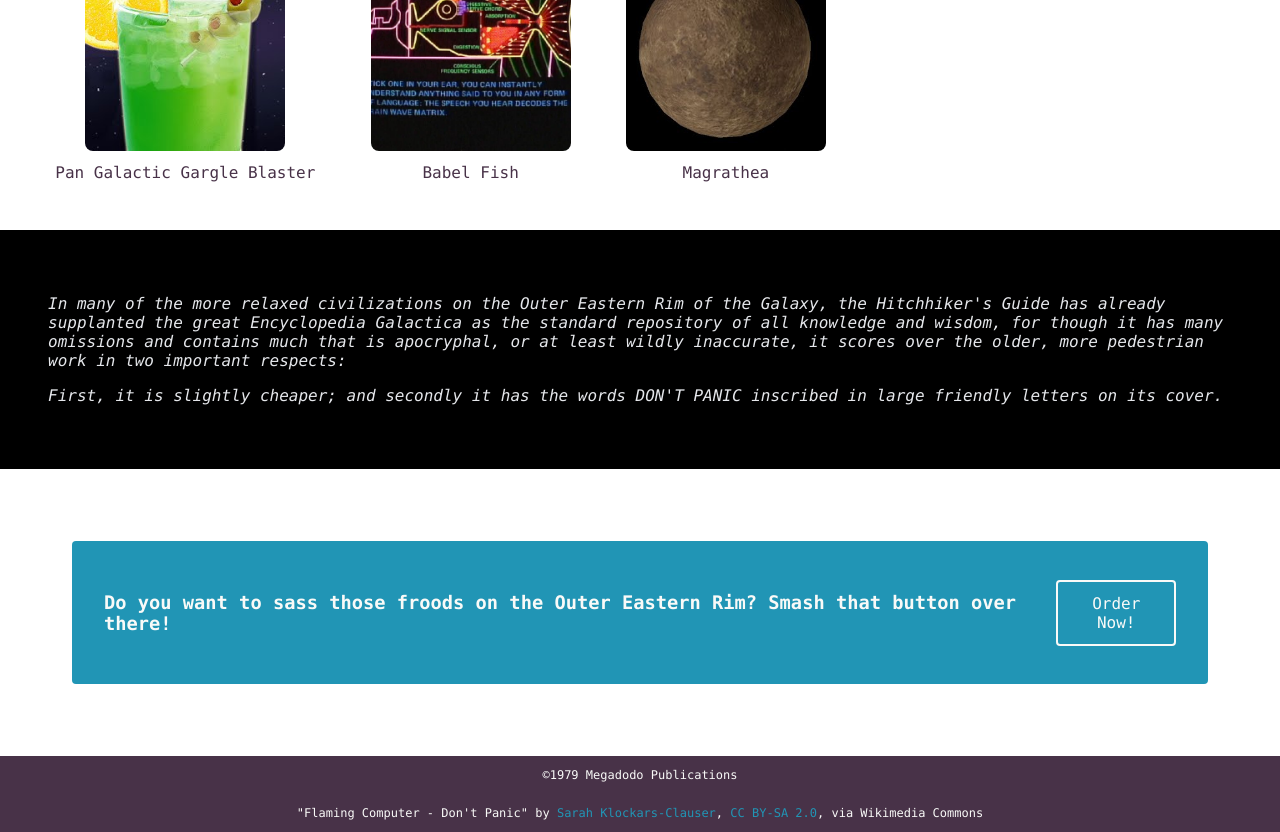
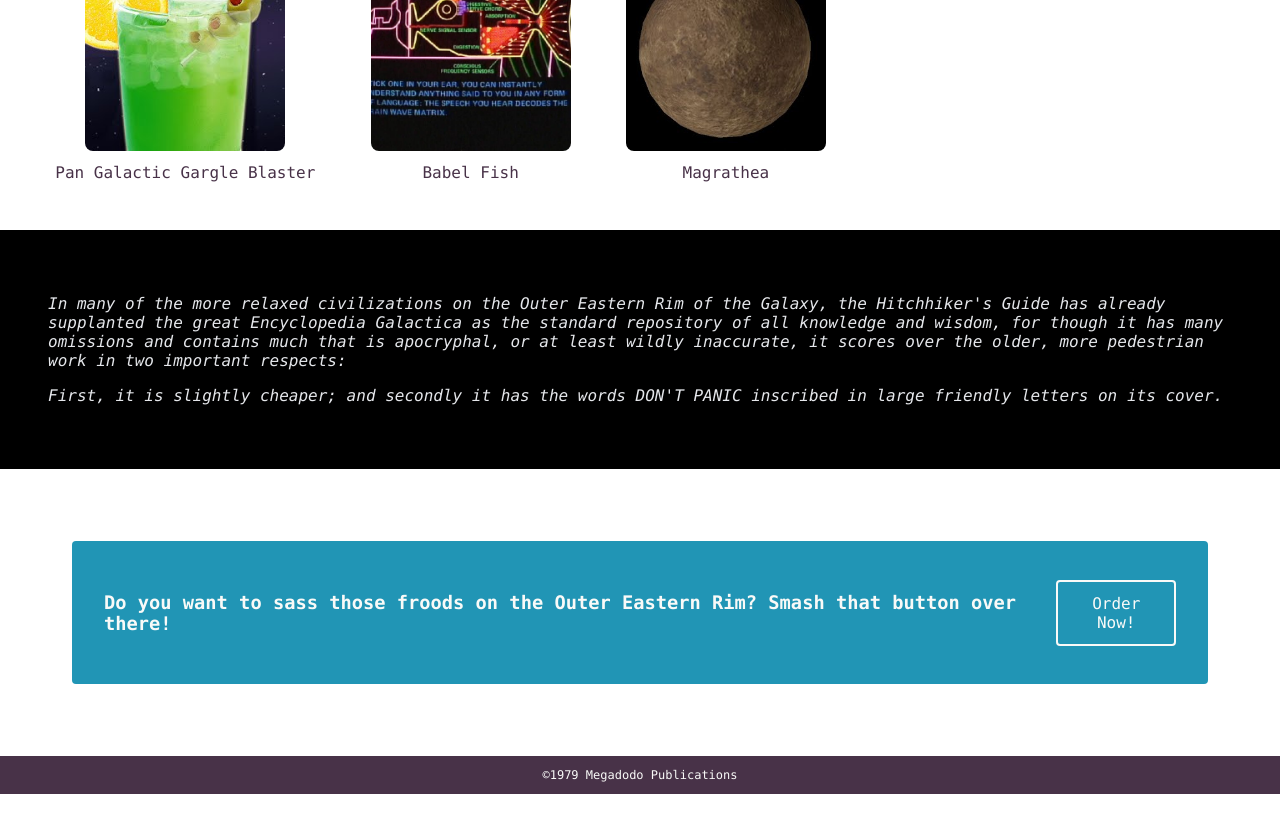
Before and after one commit to shreggz/h2g2-landing-page, a plain HTML site: page index.html in a window 1280 px wide. Shown: the part 775-1607 px from the top of the page. After the commit the page ends 1569 px from the top, so only its background shows below. Drawn offline with Linux system fonts and the light colour scheme.

```diff
--- a/index.html
+++ b/index.html
@@ -72,7 +72,6 @@
 
         <div class="footer">
             <p>©1979 Megadodo Publications</p>
-            <p>"Flaming Computer - Don't Panic" by <a href="https://commons.wikimedia.org/wiki/File:Flaming_computer_-_%22don%27t_panic%22_(4549185468).jpg" target="_blank">Sarah Klockars-Clauser</a>, <a href="https://creativecommons.org/licenses/by-sa/2.0" target="_blank">CC BY-SA 2.0</a>, via Wikimedia Commons</p>
         </div>
     </body>
 </html>
```
Also changed, not shown: 1 other file.
